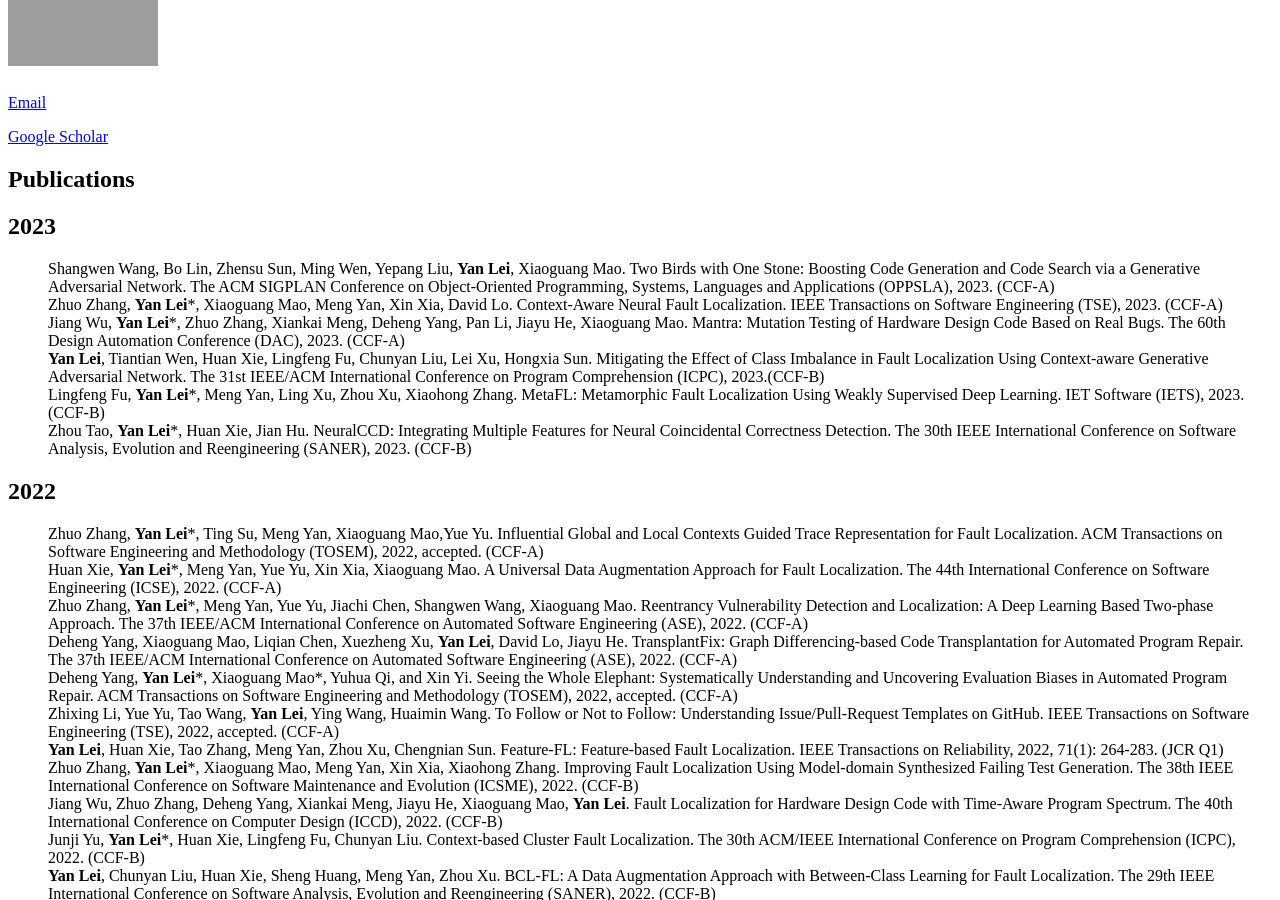
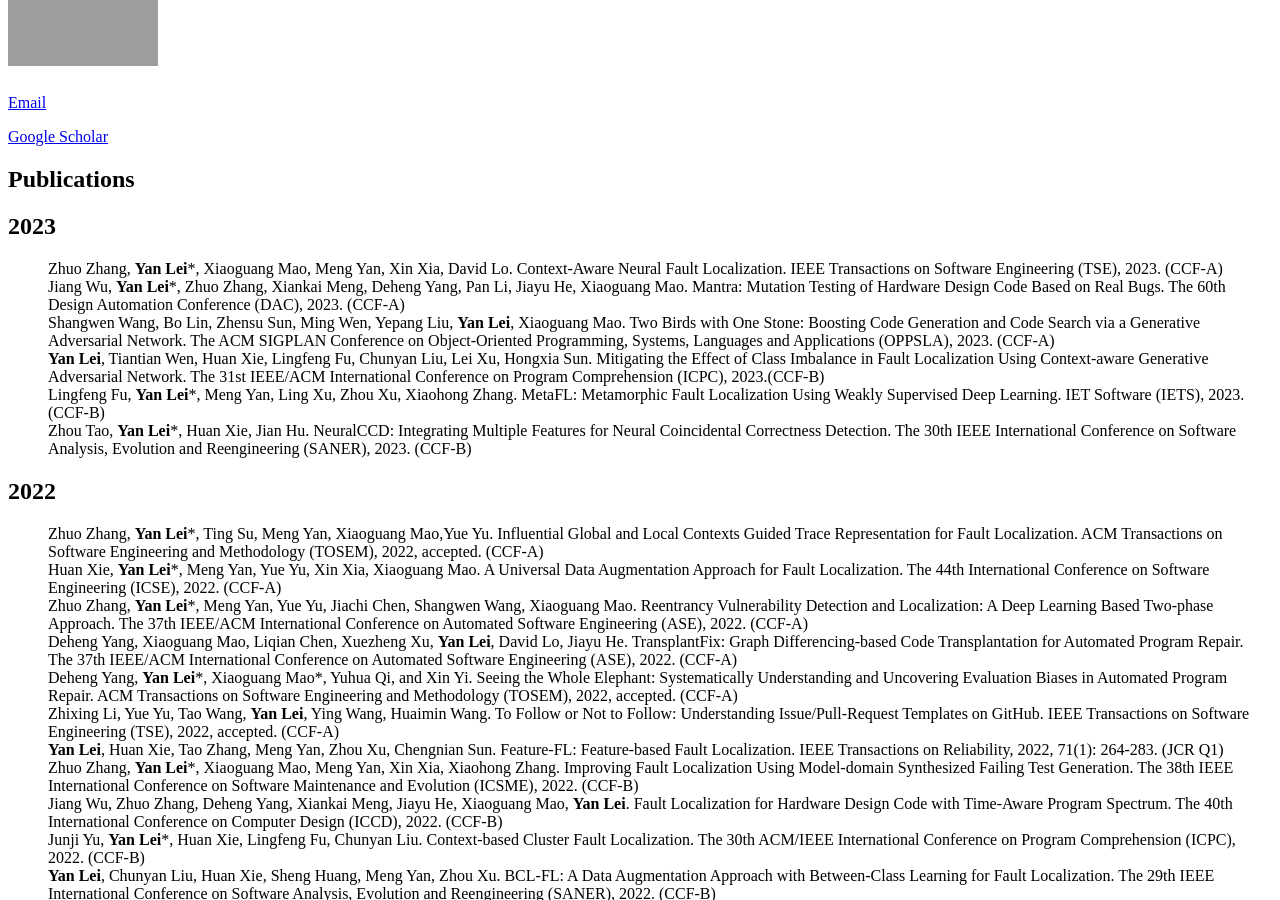
Before and after one commit to yanlei-cs/yanlei-cs.github.io, a Jekyll site: the page built from publications.md, in a window 1280 px wide and 900 px high, scrolled down 350 px. Built offline with Jekyll 4.4.1, drawn with Linux system fonts in a browser that asks for light colours; nearby versions of some CDN libraries; comment, search, counter and statistics services are not loaded.

```diff
--- a/publications.md
+++ b/publications.md
@@ -9,11 +9,11 @@ title: Publications
 ## 2023
 <UL style="LIST-STYLE-TYPE: none" class=pubs>
 
-<LI> Shangwen Wang, Bo Lin, Zhensu Sun, Ming Wen, Yepang Liu, <strong>Yan Lei</strong>, Xiaoguang Mao. Two Birds with One Stone: Boosting Code Generation and Code Search via a Generative Adversarial Network. The ACM SIGPLAN Conference on Object-Oriented Programming, Systems, Languages and Applications (OPPSLA), 2023. (CCF-A)</LI>
-
 <LI> Zhuo Zhang, <strong>Yan Lei</strong>*, Xiaoguang Mao, Meng Yan, Xin Xia, David Lo. Context-Aware Neural Fault Localization. IEEE Transactions on Software Engineering (TSE), 2023. (CCF-A)</LI>
 
 <LI>  Jiang Wu, <strong>Yan Lei</strong>*, Zhuo Zhang, Xiankai Meng, Deheng Yang, Pan Li, Jiayu He, Xiaoguang Mao. Mantra: Mutation Testing of Hardware Design Code Based on Real Bugs. The 60th Design Automation Conference (DAC), 2023. (CCF-A)</LI>
+
+<LI> Shangwen Wang, Bo Lin, Zhensu Sun, Ming Wen, Yepang Liu, <strong>Yan Lei</strong>, Xiaoguang Mao. Two Birds with One Stone: Boosting Code Generation and Code Search via a Generative Adversarial Network. The ACM SIGPLAN Conference on Object-Oriented Programming, Systems, Languages and Applications (OPPSLA), 2023. (CCF-A)</LI>
 
 <LI>  <strong>Yan Lei</strong>, Tiantian Wen, Huan Xie, Lingfeng Fu, Chunyan Liu, Lei Xu, Hongxia Sun. Mitigating the Effect of Class Imbalance in Fault Localization Using Context-aware Generative Adversarial Network. The 31st IEEE/ACM International Conference on Program Comprehension (ICPC), 2023.(CCF-B)</LI>
 
```
